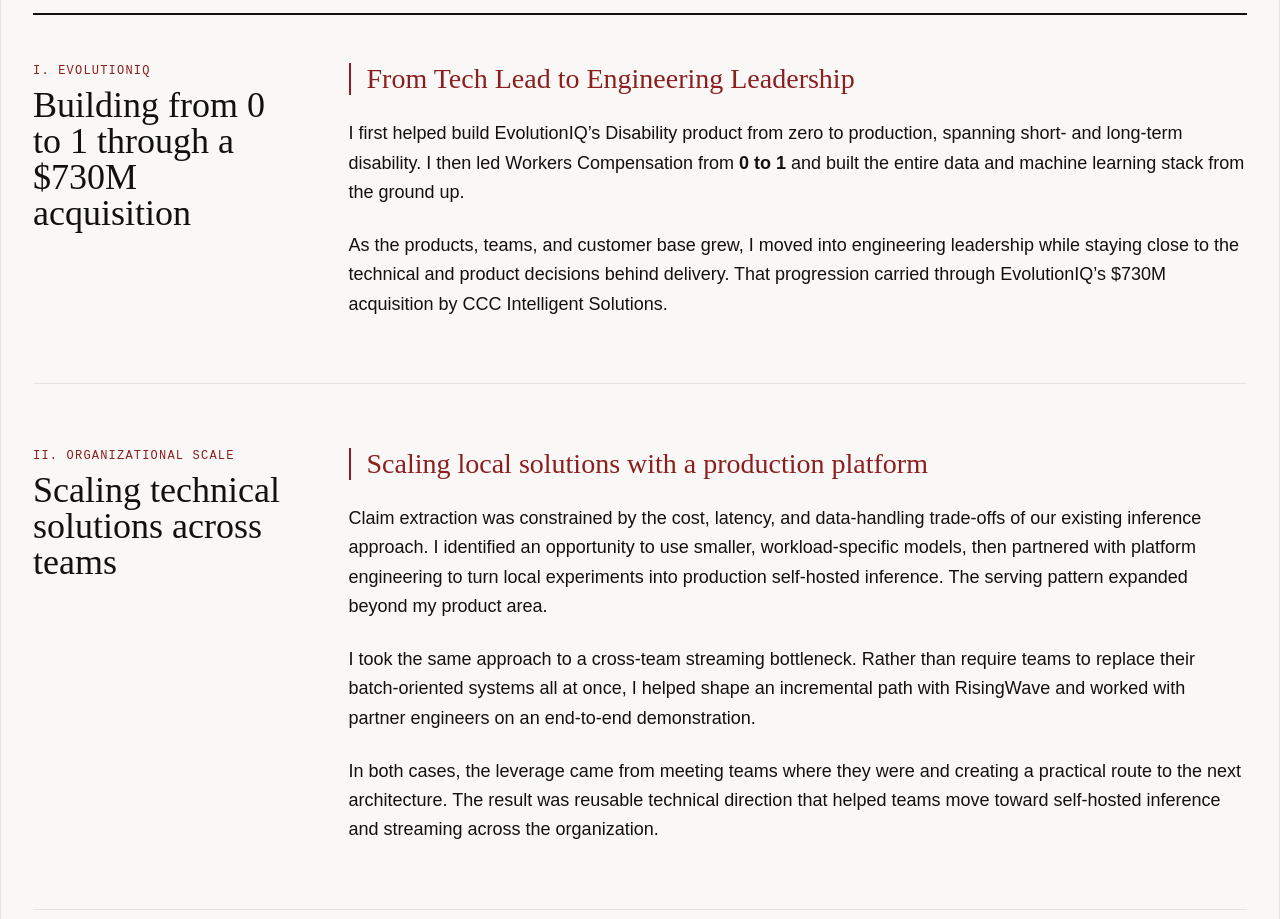
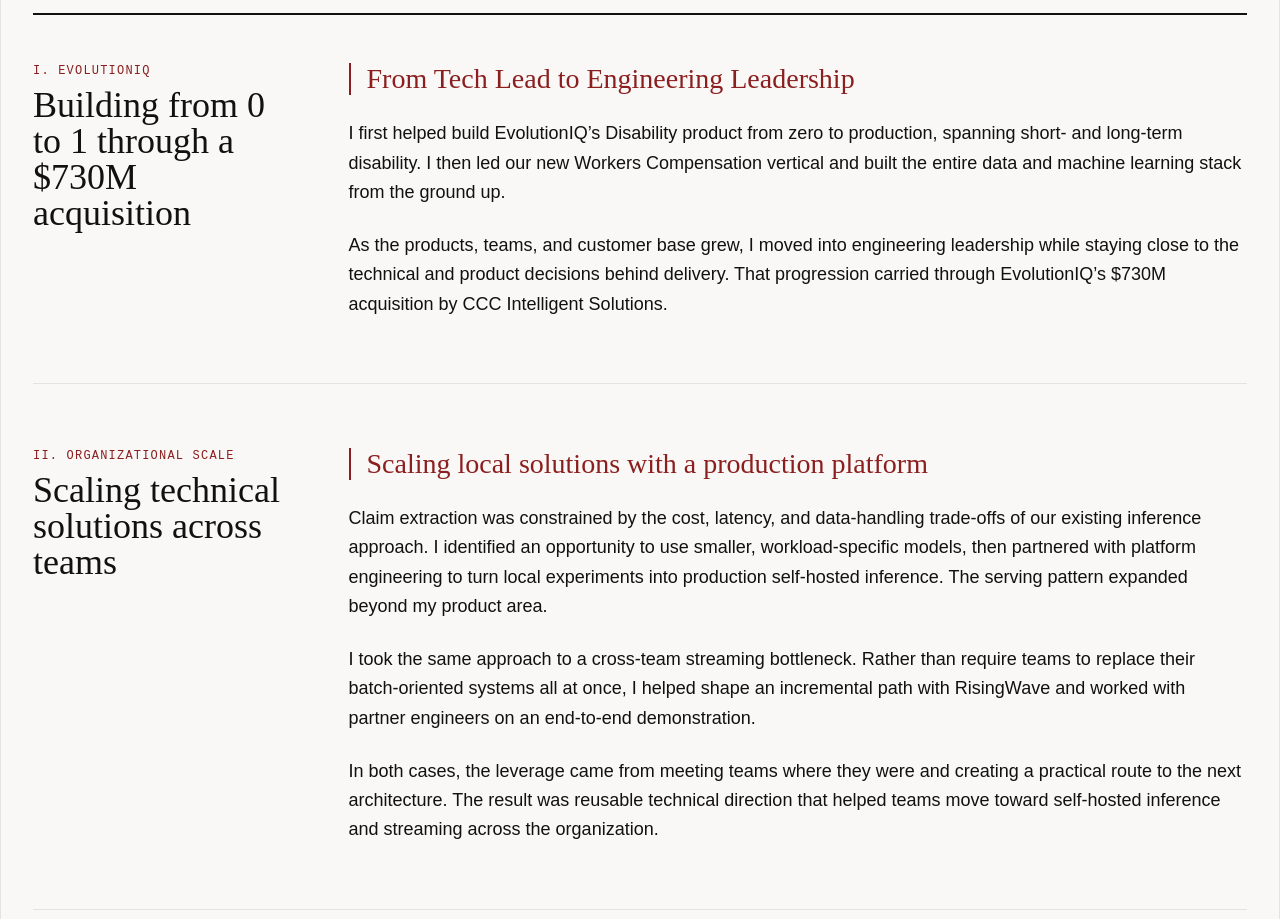
Before and after one commit to Charlieung/Charlieung.github.io, an Astro site: page / in a window 1280 px wide. Shown: the part 938-1857 px from the top of the page. Built offline with nearby package versions, Linux system fonts and the light colour scheme; Astro itself is replaced by a stand-in of ours.

Commit message:
change content

```diff
--- a/src/content/sections/ledger/evolutioniq.md
+++ b/src/content/sections/ledger/evolutioniq.md
@@ -5,6 +5,6 @@
 
 > From Tech Lead to Engineering Leadership
 
-I first helped build EvolutionIQ's Disability product from zero to production, spanning short- and long-term disability. I then led Workers Compensation from **0 to 1** and built the entire data and machine learning stack from the ground up.
+I first helped build EvolutionIQ's Disability product from zero to production, spanning short- and long-term disability. I then led our new Workers Compensation vertical and built the entire data and machine learning stack from the ground up.
 
 As the products, teams, and customer base grew, I moved into engineering leadership while staying close to the technical and product decisions behind delivery. That progression carried through EvolutionIQ's $730M acquisition by CCC Intelligent Solutions.
```
